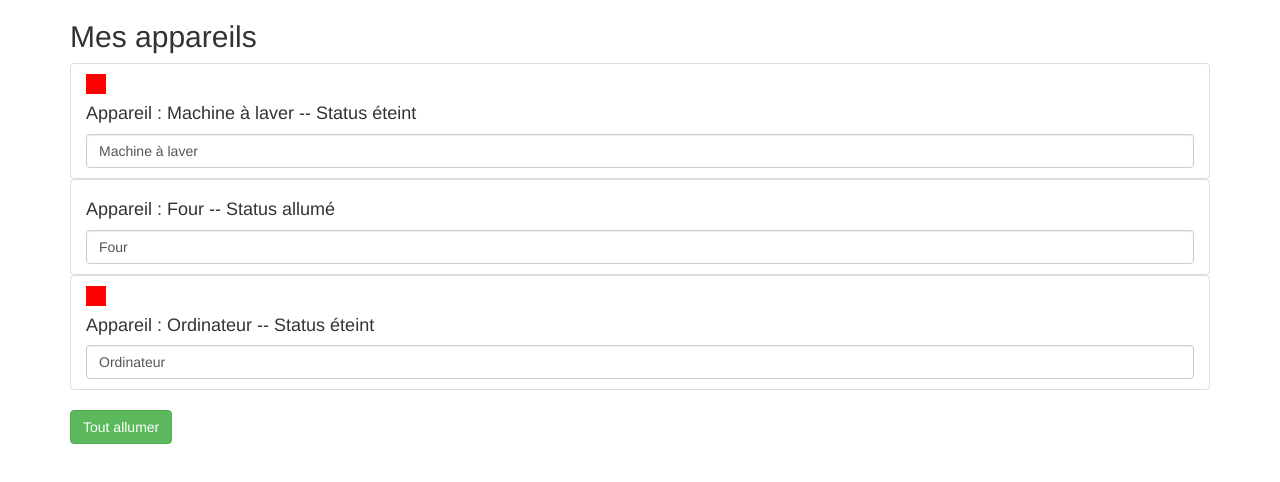
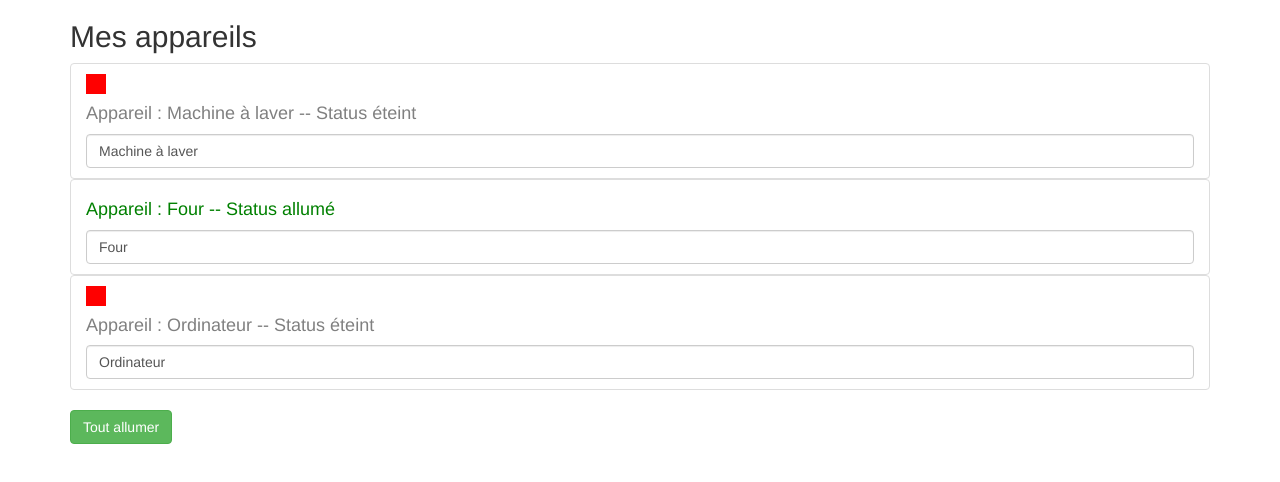
Before and after one commit to ChipsInChief/2021-2022-s1-angular, an Angular app: page / in a window 1280 px wide. Shown: the top 482 px of the page. Built offline with nearby package versions, Linux system fonts and the light colour scheme.

Commit message:
Directive ngStyle

```diff
--- a/src/app/appareil/appareil.component.html
+++ b/src/app/appareil/appareil.component.html
@@ -2,6 +2,6 @@
     <div style="width: 20px;height: 20px; background-color: red;"
         *ngIf="appareilStatus === 'éteint'">
     </div>
-    <h4>Appareil : {{ appareilName }} -- Status {{ getStatus() }}</h4>
+    <h4 [ngStyle]="{color: getColor()}">Appareil : {{ appareilName }} -- Status {{ getStatus() }}</h4>
     <input type="text" class="form-control" [(ngModel)]="appareilName"/>
 </li>
--- a/src/app/appareil/appareil.component.ts
+++ b/src/app/appareil/appareil.component.ts
@@ -20,4 +20,14 @@
     return this.appareilStatus;
   }
 
+  getColor() {
+    return this.appareilStatus === 'éteint' ? 'grey' : 'green';
+
+    // if(this.appareilStatus === 'éteint') {
+    //   return 'grey';
+    // } else {
+    //   return 'green';
+    // }
+  }
+
 }
```
